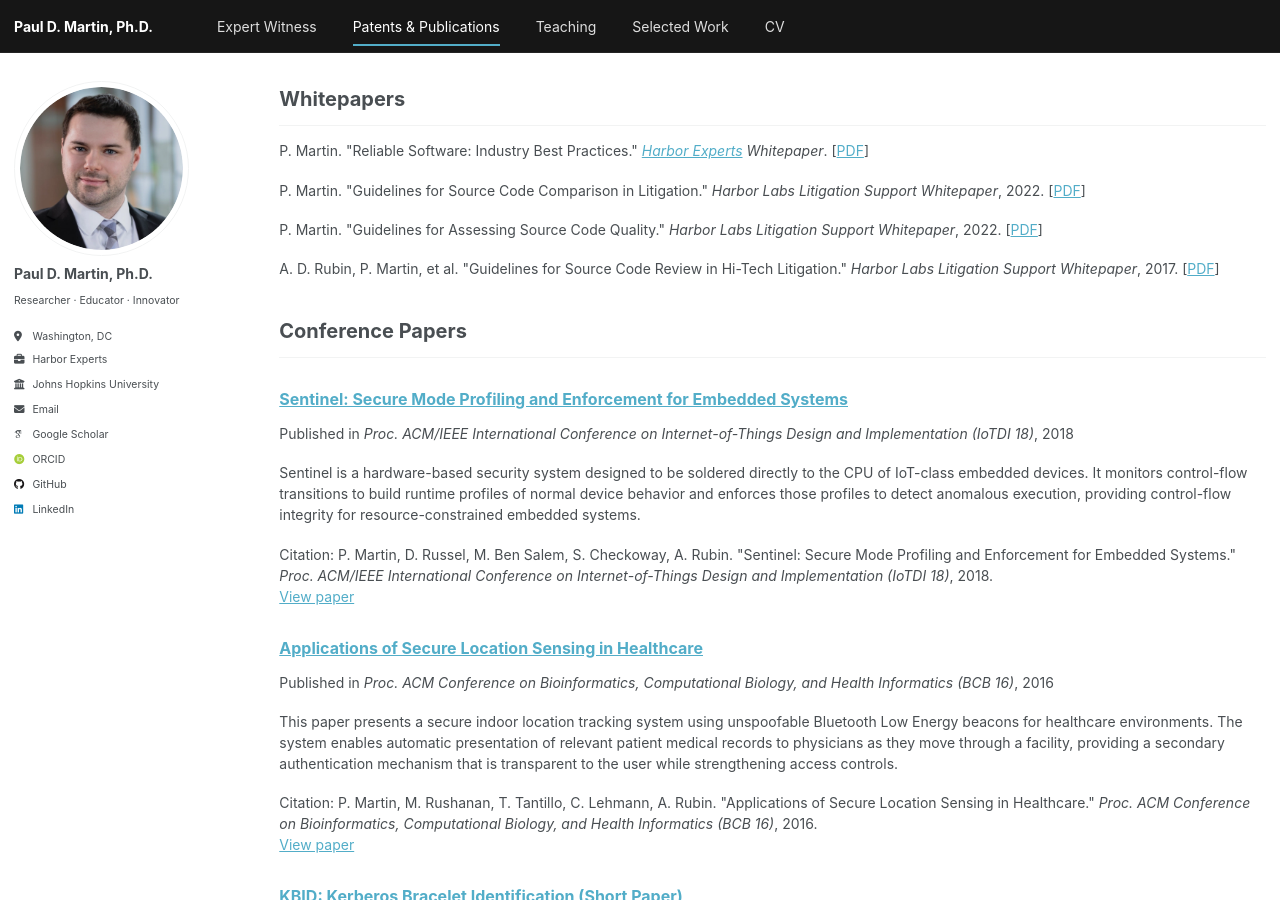
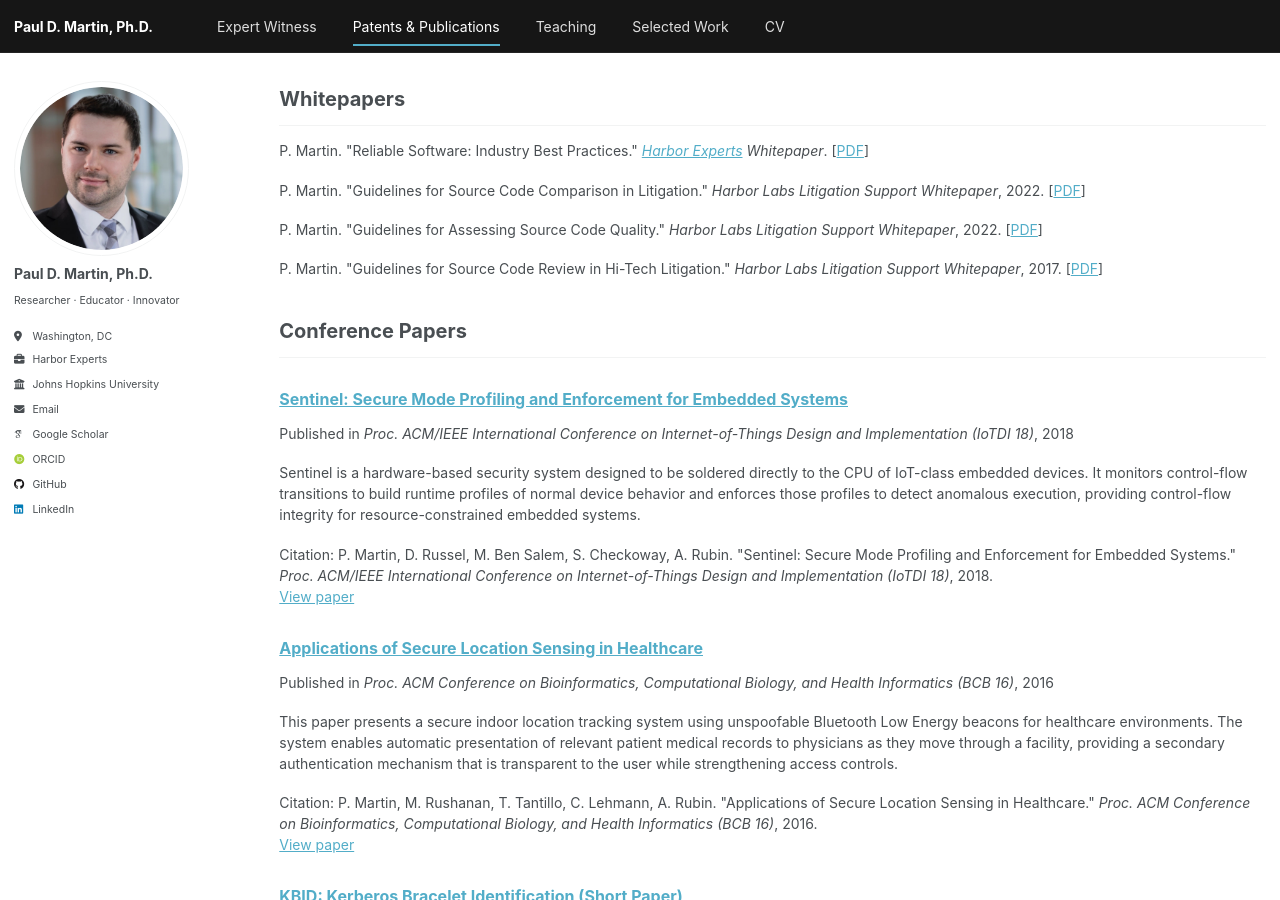
Before and after one commit to pauldmartinphd/pauldmartinphd.github.io, a Jekyll site: the page built from _pages/publications.html, in a window 1280 px wide and 900 px high, scrolled down 1085 px. Built offline with Jekyll 4.4.1, drawn with Linux system fonts in a browser that asks for light colours; some web fonts are replaced.

Commit message:
Source code review paper: list P. Martin as author

```diff
--- a/_pages/publications.html
+++ b/_pages/publications.html
@@ -57,7 +57,7 @@ author_profile: true
 
 <p>P. Martin. "Guidelines for Assessing Source Code Quality." <em>Harbor Labs Litigation Support Whitepaper</em>, 2022. [<a href="{{ base_path }}/files/HL-WP-SourceCodeQuality.pdf">PDF</a>]</p>
 
-<p>A. D. Rubin, P. Martin, et al. "Guidelines for Source Code Review in Hi-Tech Litigation." <em>Harbor Labs Litigation Support Whitepaper</em>, 2017. [<a href="{{ base_path }}/files/HL-WP-SourceCodeReview.pdf">PDF</a>]</p>
+<p>P. Martin. "Guidelines for Source Code Review in Hi-Tech Litigation." <em>Harbor Labs Litigation Support Whitepaper</em>, 2017. [<a href="{{ base_path }}/files/HL-WP-SourceCodeReview.pdf">PDF</a>]</p>
 
 {% if site.publication_category %}
   {% for category in site.publication_category  %}
```
